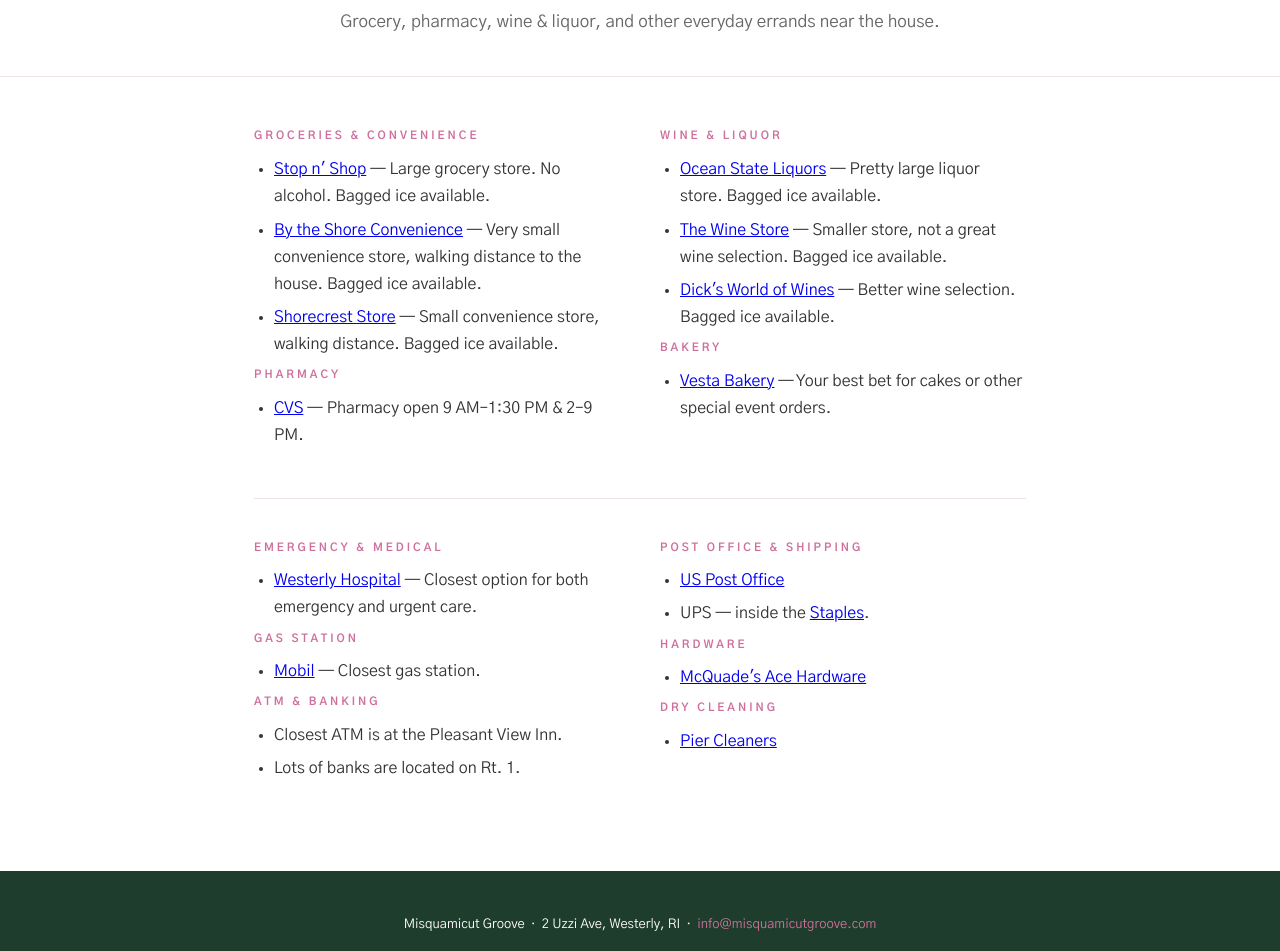
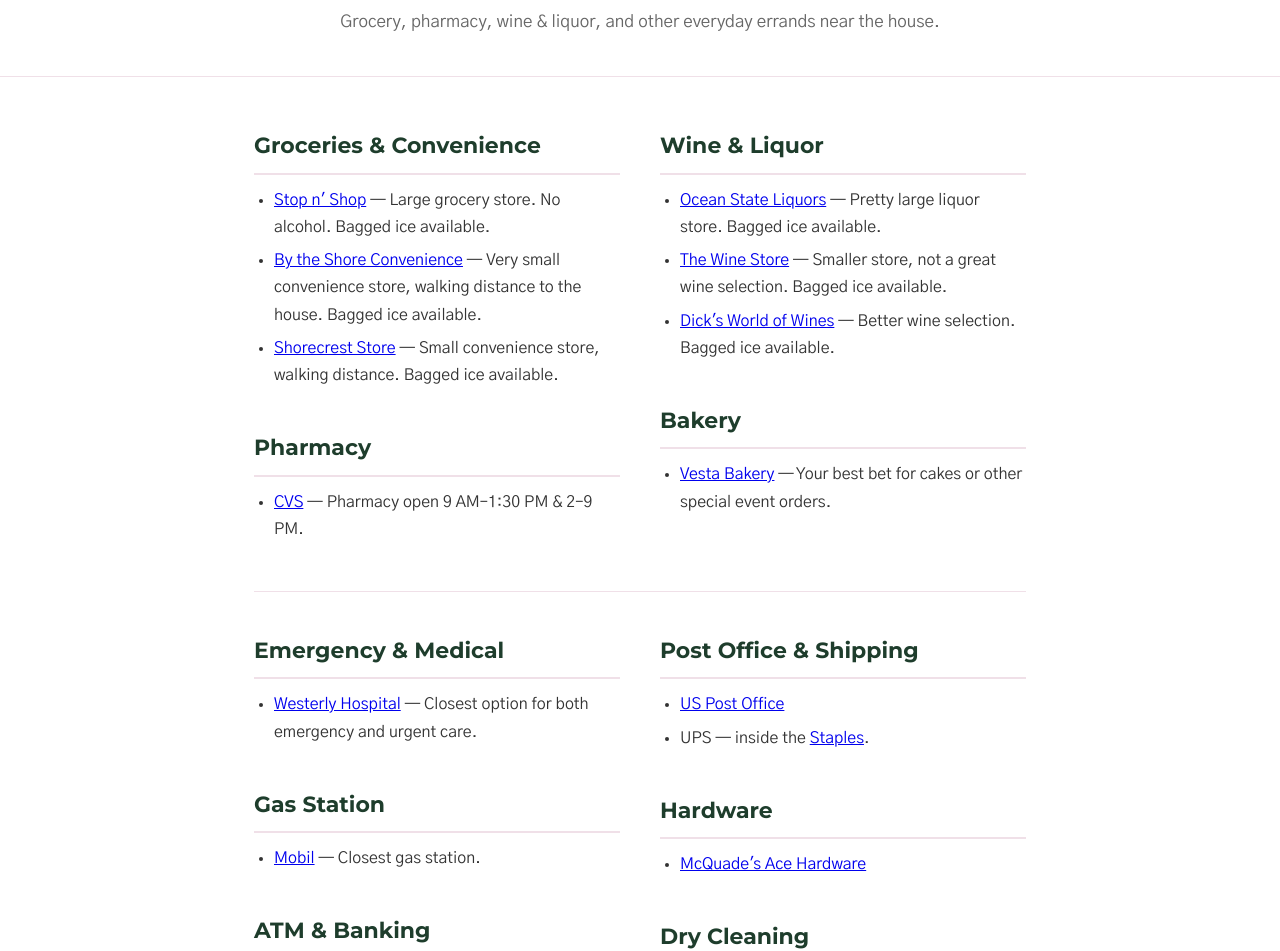
Before and after one commit to misquamicutgroove/guide, a plain HTML site: page local-guide/misc/index.html in a window 1280 px wide. Shown: the part 292-1243 px from the top of the page. Drawn offline with Linux system fonts and the light colour scheme.

Commit message:
Convert Food & Drink, Misc & Useful, and Beach to the h2 heading system (#36)
Closes #32

```diff
--- a/css/shared.css
+++ b/css/shared.css
@@ -188,6 +188,7 @@
 }
 .info-card .two-col { gap: 20px; }
 .info-card h3 { margin-top: 0; }
+.info-card h2 { border-bottom-color: #f0d0e0; }
 
 /* ── Lists ── */
 ul { padding-left: 20px; margin: 8px 0; }
--- a/local-guide/misc/index.html
+++ b/local-guide/misc/index.html
@@ -51,28 +51,28 @@
   <div class="two-col">
 
     <div>
-      <span class="section-label">Groceries &amp; Convenience</span>
+      <h2>Groceries &amp; Convenience</h2>
       <ul>
         <li><a href="https://maps.app.goo.gl/tZYbqFcRJVKfLhXL7" target="_blank">Stop n' Shop</a> — Large grocery store. No alcohol. Bagged ice available.</li>
         <li><a href="https://maps.app.goo.gl/4piaHCTT4CLR8kaQ8" target="_blank">By the Shore Convenience</a> — Very small convenience store, walking distance to the house. Bagged ice available.</li>
         <li><a href="https://maps.app.goo.gl/4myWhmsN53HpzbQSA" target="_blank">Shorecrest Store</a> — Small convenience store, walking distance. Bagged ice available.</li>
       </ul>
 
-      <span class="section-label">Pharmacy</span>
+      <h2>Pharmacy</h2>
       <ul>
         <li><a href="https://maps.app.goo.gl/YgDStjDiWjxUJa3A8" target="_blank">CVS</a> — Pharmacy open 9 AM–1:30 PM &amp; 2–9 PM.</li>
       </ul>
     </div>
 
     <div>
-      <span class="section-label">Wine &amp; Liquor</span>
+      <h2>Wine &amp; Liquor</h2>
       <ul>
         <li><a href="https://maps.app.goo.gl/9LyRKJFgvg9iUtM88" target="_blank">Ocean State Liquors</a> — Pretty large liquor store. Bagged ice available.</li>
         <li><a href="https://maps.app.goo.gl/sJxZ4Yvcfbnq2B4KA" target="_blank">The Wine Store</a> — Smaller store, not a great wine selection. Bagged ice available.</li>
         <li><a href="https://maps.app.goo.gl/ZApMSGNqknS9BsWS8" target="_blank">Dick's World of Wines</a> — Better wine selection. Bagged ice available.</li>
       </ul>
 
-      <span class="section-label">Bakery</span>
+      <h2>Bakery</h2>
       <ul>
         <li><a href="https://www.vestabakery.com/" target="_blank">Vesta Bakery</a> — Your best bet for cakes or other special event orders.</li>
       </ul>
@@ -85,17 +85,17 @@
   <div class="two-col">
 
     <div>
-      <span class="section-label">Emergency &amp; Medical</span>
+      <h2>Emergency &amp; Medical</h2>
       <ul>
         <li><a href="https://www.westerlyhospital.org/" target="_blank">Westerly Hospital</a> — Closest option for both emergency and urgent care.</li>
       </ul>
 
-      <span class="section-label">Gas Station</span>
+      <h2>Gas Station</h2>
       <ul>
         <li><a href="https://maps.app.goo.gl/i6XWogktBAiZRuai8" target="_blank">Mobil</a> — Closest gas station.</li>
       </ul>
 
-      <span class="section-label">ATM &amp; Banking</span>
+      <h2>ATM &amp; Banking</h2>
       <ul>
         <li>Closest ATM is at the Pleasant View Inn.</li>
         <li>Lots of banks are located on Rt. 1.</li>
@@ -103,18 +103,18 @@
     </div>
 
     <div>
-      <span class="section-label">Post Office &amp; Shipping</span>
+      <h2>Post Office &amp; Shipping</h2>
       <ul>
         <li><a href="https://maps.app.goo.gl/GrWWv9w1Mhs3M71q6" target="_blank">US Post Office</a></li>
         <li>UPS — inside the <a href="https://maps.app.goo.gl/VbWeh45Z4mNi75nRA" target="_blank">Staples</a>.</li>
       </ul>
 
-      <span class="section-label">Hardware</span>
+      <h2>Hardware</h2>
       <ul>
         <li><a href="https://maps.app.goo.gl/9J54nc1AwaZCynby7" target="_blank">McQuade's Ace Hardware</a></li>
       </ul>
 
-      <span class="section-label">Dry Cleaning</span>
+      <h2>Dry Cleaning</h2>
       <ul>
         <li><a href="http://www.piercleaners.com/" target="_blank">Pier Cleaners</a></li>
       </ul>
```
Also changed, not shown: local-guide/beach/index.html (+4 -4 lines), local-guide/food-drink/index.html (+7 -7 lines).
